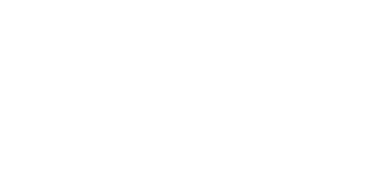
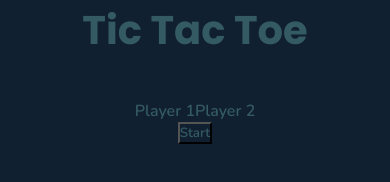
Before and after one commit to Manikanta528/Tic-Tac-Toe, a plain HTML site: page index.html in a window 390 px wide. Drawn offline with nearby package versions, Linux system fonts and the light colour scheme.

Commit message:
structuring

```diff
--- a/index.html
+++ b/index.html
@@ -9,6 +9,17 @@
     <script src="./script.js" defer></script>
 </head>
 <body>
+    <div class="title">Tic Tac Toe</div>
+    <div class="main">
+        <div class="players">
+            <div class="player">Player 1
 
+            </div>
+            <div class="player">Player 2
+
+            </div>
+        </div>
+        <button>Start</button>
+    </div>
 </body>
 </html>
--- a/styles.css
+++ b/styles.css
@@ -1,5 +1,58 @@
+@import url('https://fonts.googleapis.com/css2?family=Nunito:wght@600&display=swap');
+@import url('https://fonts.googleapis.com/css2?family=Poppins:wght@700&display=swap');
+:root{
+    --bg-color-h1 : #112031;
+    --bg-color-h2 : #152D35;
+    --bg-color-h3 : #345B63;
+    --bg-color-h4 : #D4ECDD;
+
+}
+
 *{
     margin: 0;
     padding: 0;
     box-sizing: border-box;
+    font-family: 'Nunito', sans-serif;
+    background-color: var(--bg-color-h1);
+    color: var(--bg-color-h3);
 }
+body{
+    height: 700px;
+}
+.title{
+    font-size: 72px;
+    background-color: var(--bg-color-h1);
+    font-weight: 900;
+    font-family: 'Poppins', sans-serif;
+    text-align: center;
+}
+.main{
+    display: flex;
+    width: 320px;
+    height: auto;
+    flex-direction: column;
+    align-items: center;
+    margin: 80px auto;
+}
+.players{
+    display: flex;
+}
+
+
+@media only screen and (max-width: 430px) {
+    .title{
+        font-size: 40px;
+        white-space: nowrap;
+    }
+    .main{
+        display: flex;
+        width: 256px;
+        height: auto;
+        flex-direction: column;
+        align-items: center;
+        margin: 40px auto;
+    }
+    .players{
+        flex-wrap: wrap;
+    }
+}
```
